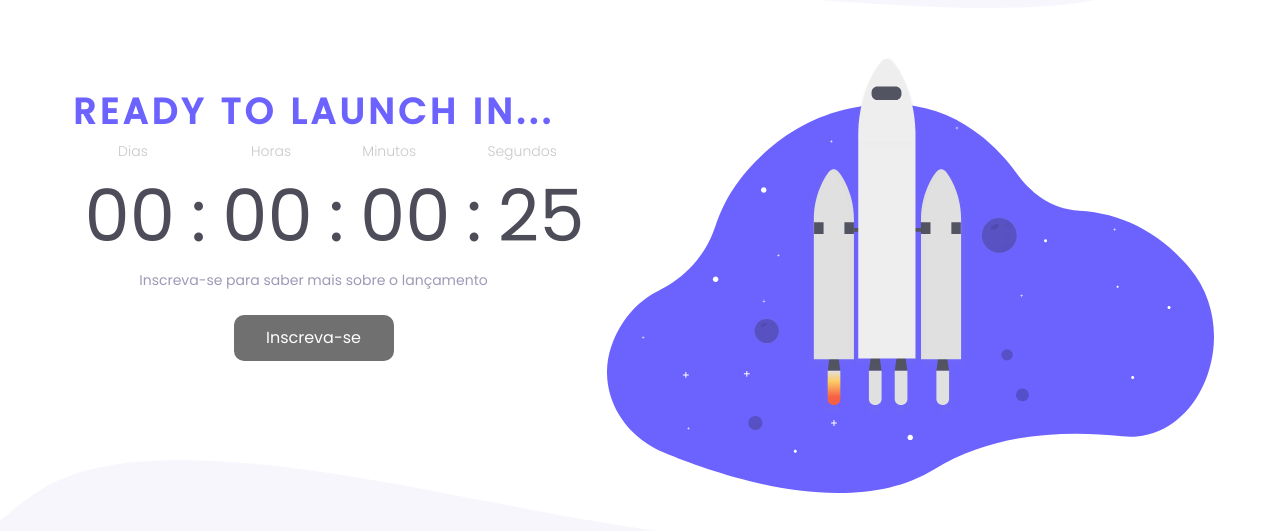
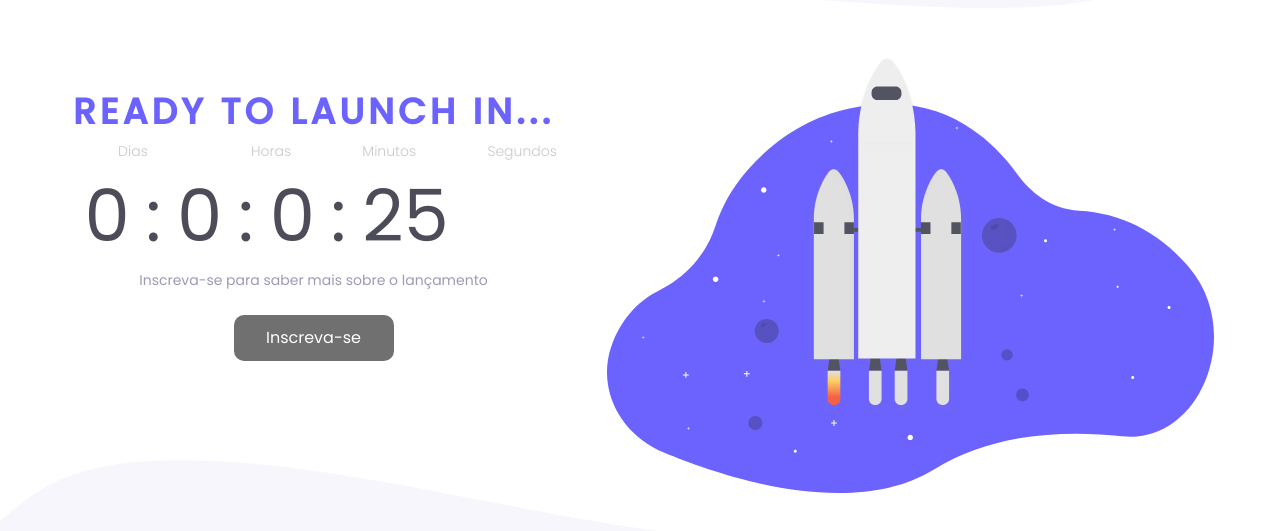
Before and after one commit to isaqueback/countdown, a React (Vite) app: page / in a window 1280 px wide. Shown: the part 125-656 px from the top of the page. Built offline with nearby package versions, Linux system fonts and the light colour scheme.

Commit message:
updated project

```diff
--- a/src/pages/Home/index.tsx
+++ b/src/pages/Home/index.tsx
@@ -49,13 +49,13 @@ export function Home() {
                     <span>Segundos</span>
                 </CountdownHeader>
                 <CountdownContent>
-                    <span>{duration.days !== undefined && duration.days < 10 ? '0' + duration.days : duration.days}</span>
+                    <span>{duration.days && duration.days < 10 ? '0' + duration.days : duration.days}</span>
                     <span>:</span>
-                    <span>{duration.hours !== undefined && duration.hours < 10 ? '0' + duration.hours : duration.hours}</span>
+                    <span>{duration.hours && duration.hours < 10 ? '0' + duration.hours : duration.hours}</span>
                     <span>:</span>
-                    <span>{duration.minutes !== undefined && duration.minutes < 10 ? '0' + duration.minutes : duration.minutes}</span>
+                    <span>{duration.minutes && duration.minutes < 10 ? '0' + duration.minutes : duration.minutes}</span>
                     <span>:</span>
-                    <span>{duration.seconds !== undefined && duration.seconds < 10 ? '0' + duration.seconds : duration.seconds}</span>
+                    <span>{duration.seconds && duration.seconds < 10 ? '0' + duration.seconds : duration.seconds}</span>
                 </CountdownContent>
                 <p>Inscreva-se para saber mais sobre o lançamento</p>
                 {/* <SubscribeButton isButtonActive={isRelease}>
```
